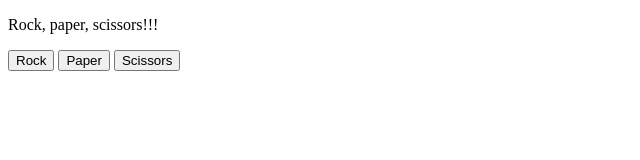
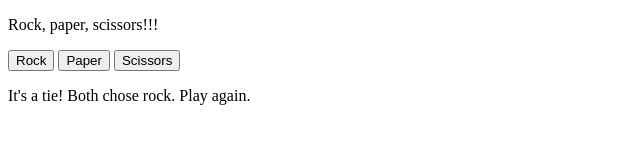
Before and after one commit to PwnyBoy1/Rock-paper-scissors-project, a plain HTML site: page index.html in a window 1280 px wide. Both pictures are taken after a click on the button "Rock". Shown: the whole page, without its empty margins (0-640 px from the left). Drawn offline with Linux system fonts and the light colour scheme.

Commit message:
Add results to page
Created a <p> element which will display the
results of a round when the player makes a choice.

```diff
--- a/index.html
+++ b/index.html
@@ -13,9 +13,10 @@
         <button id="rock">Rock</button>
         <button id="paper">Paper</button>
         <button id="scissors">Scissors</button>
+    </div>
+<div class="result">
 
-
-    </div>
+</div>
 </body>
 <script src="./script.js"></script>
 </html>
--- a/script.js
+++ b/script.js
@@ -45,17 +45,29 @@ const scissorsButton = document.querySelector("#scissors");
 
 rockButton.addEventListener("click", () => {
     const result = playRound("rock", getComputerChoice());
-    console.log(result);
+    resultsViewer.textContent = `${result}`;
 })
 paperButton.addEventListener("click", () => {
     const result = playRound("paper", getComputerChoice());
-    console.log(result);
+    resultsViewer.textContent = `${result}`;
 })
 
 scissorsButton.addEventListener("click", () => {
     const result = playRound("scissors", getComputerChoice());
-    console.log(result);
+    resultsViewer.textContent = `${result}`;
 })
+
+
+
+
+const resultsViewer = document.createElement("p");
+const resultsContainer = document.querySelector(".result")
+
+resultsContainer.appendChild(resultsViewer)
+
+
+
+
 //function game() keeps 2 scores and what round it is
 //loops the playRound 5 times
 //accounts for ties
```
